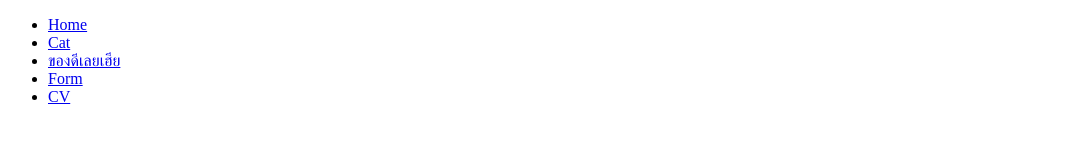
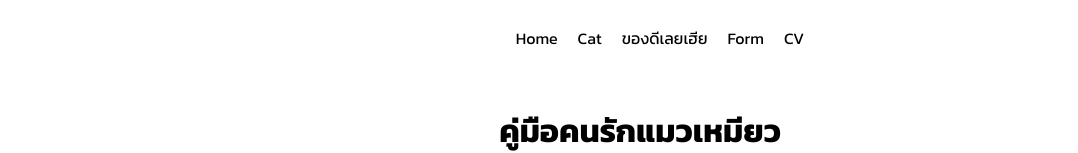
Before and after one commit to drimmonline/JSD-13-week-03-ecommerce, a plain HTML site: page html/cat.html in a window 1280 px wide. Shown: the top 153 px of the page, without its empty margins (0-1078 px from the left). Drawn offline with Linux system fonts and the light colour scheme.

```diff
--- /dev/null
+++ b/html/cat.css
@@ -0,0 +1,19 @@
+body {
+  font-family: "Kanit", sans-serif;
+  margin: 0;
+  padding: 0;
+}
+
+.menu {
+  display: flex;
+  justify-content: center;
+  align-items: center;
+  list-style: none;
+}
+.menu a {
+  text-decoration: none;
+  color: black;
+}
+.nav-item {
+  padding: 10px;
+}
--- a/html/cat.html
+++ b/html/cat.html
@@ -7,7 +7,9 @@
     <link rel="preconnect" href="https://fonts.googleapis.com">
 <link rel="preconnect" href="https://fonts.gstatic.com" crossorigin>
 <link href="https://fonts.googleapis.com/css2?family=Kanit:ital,wght@0,100;0,200;0,300;0,400;0,500;0,600;0,700;0,800;0,900;1,100;1,200;1,300;1,400;1,500;1,600;1,700;1,800;1,900&family=Montserrat:ital,wght@0,100..900;1,100..900&display=swap" rel="stylesheet">
-  </head>
+    <link rel="stylesheet" href="cat.css" />
+
+</head>
   <body>
     <ul class="menu">
       <li class="nav-item"><a href="my-portfolio.html">Home</a></li>
--- a/html/style.css
+++ b/html/style.css
@@ -9,11 +9,10 @@ body {
   justify-content: center;
   align-items: center;
   list-style: none;
-  background-color: black;
 }
 .menu a {
   text-decoration: none;
-  color: white;
+  color: black;
 }
 .nav-item {
   padding: 10px;
```
Also changed, not shown: html/cv.html (+6 -6 lines), 1 other file.
